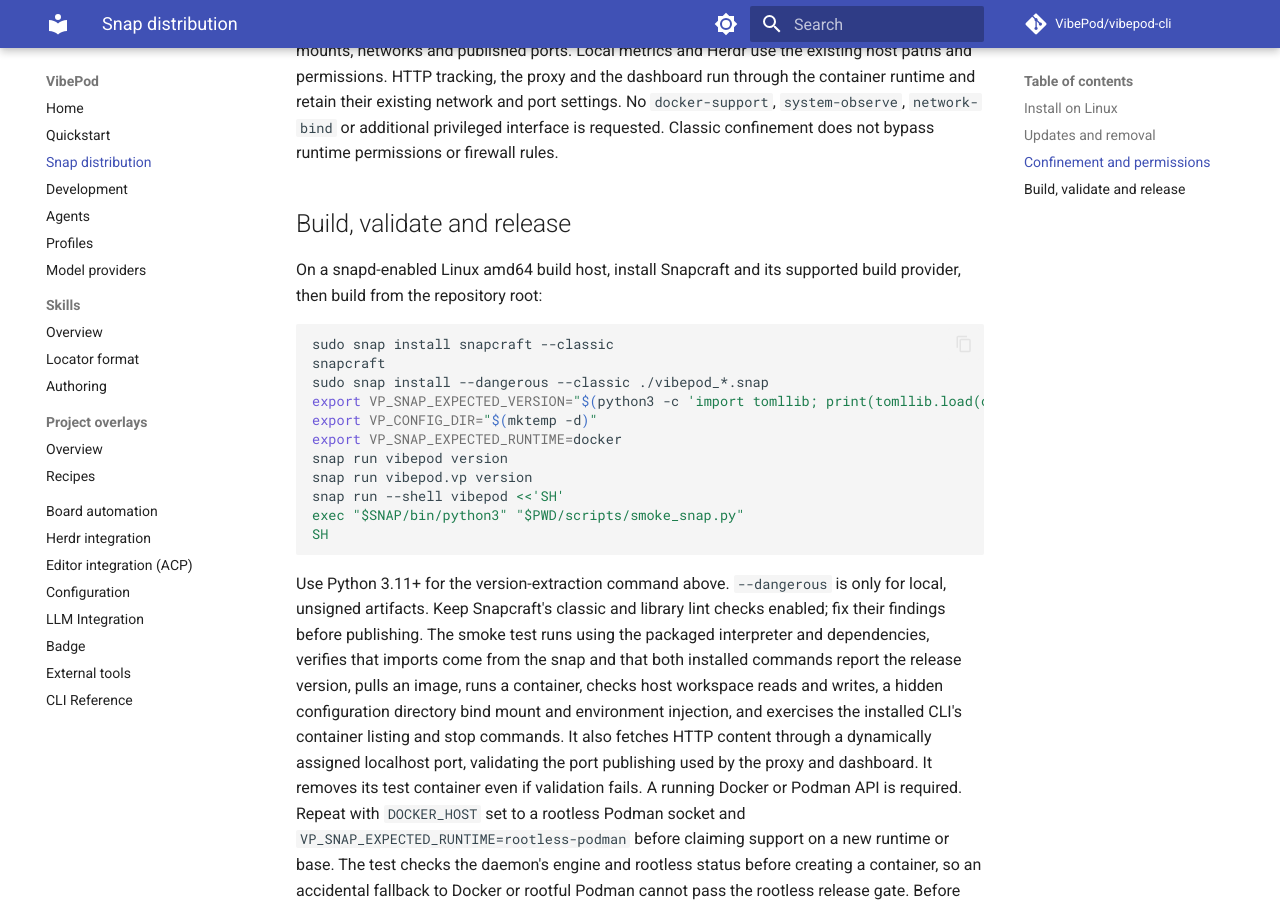
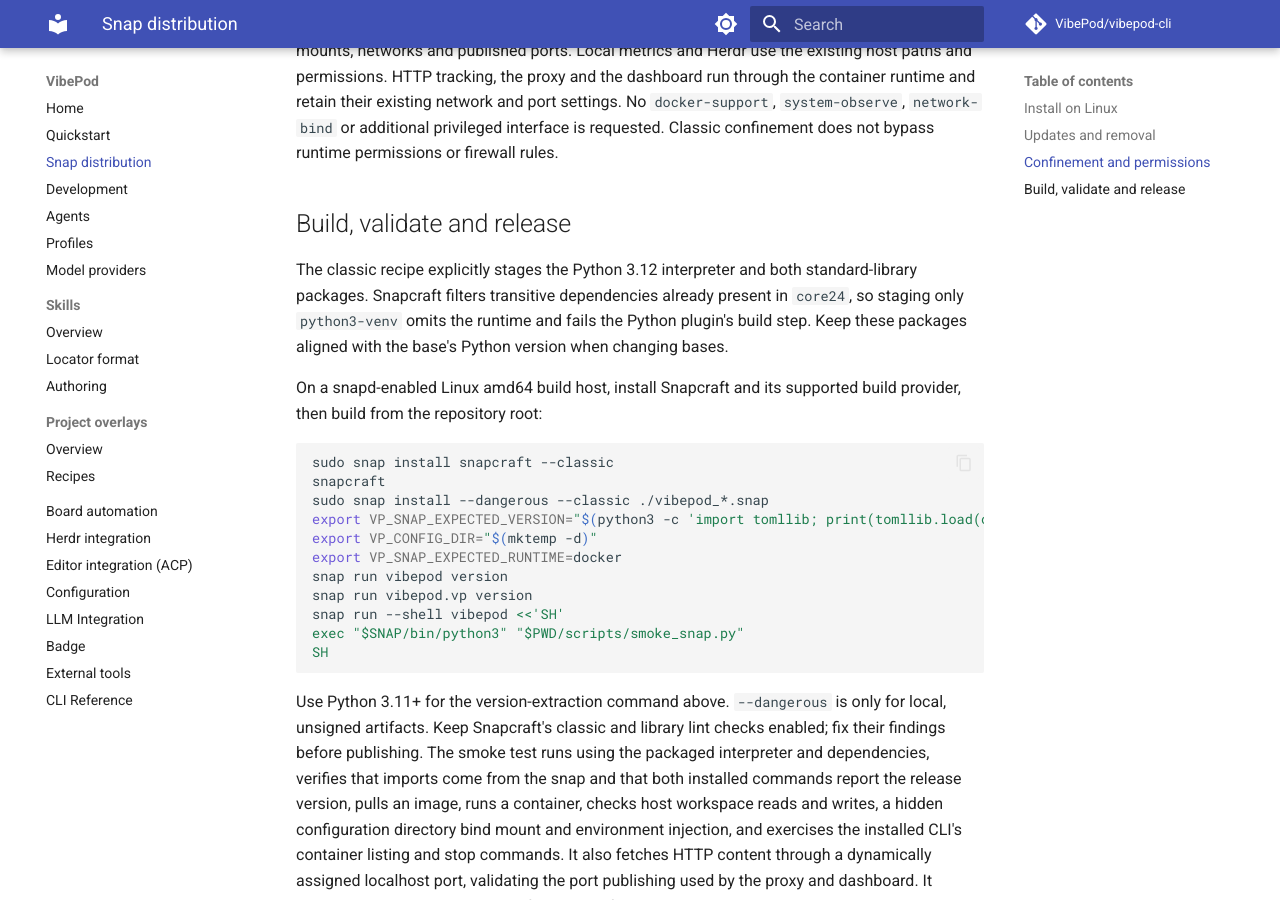
Before and after one commit to VibePod/vibepod-cli, an MkDocs documentation site: the page built from docs/snap.md, in a window 1280 px wide and 900 px high, scrolled down 1797 px. Built offline with MkDocs 1.6.1 and Material for MkDocs 9.7.7, drawn with Linux system fonts in a browser that asks for light colours; comment, search, counter and statistics services are not loaded.

Commit message:
Fix Snap build runtime packaging and pipeline lint failures

```diff
--- a/docs/snap.md
+++ b/docs/snap.md
@@ -93,6 +93,12 @@
 
 ## Build, validate and release
 
+The classic recipe explicitly stages the Python 3.12 interpreter and both
+standard-library packages. Snapcraft filters transitive dependencies already
+present in `core24`, so staging only `python3-venv` omits the runtime and fails
+the Python plugin's build step. Keep these packages aligned with the base's
+Python version when changing bases.
+
 On a snapd-enabled Linux amd64 build host, install Snapcraft and its supported
 build provider, then build from the repository root:
 
```
Also changed, not shown: AGENTS.md (+5 -2 lines), 3 other files.
